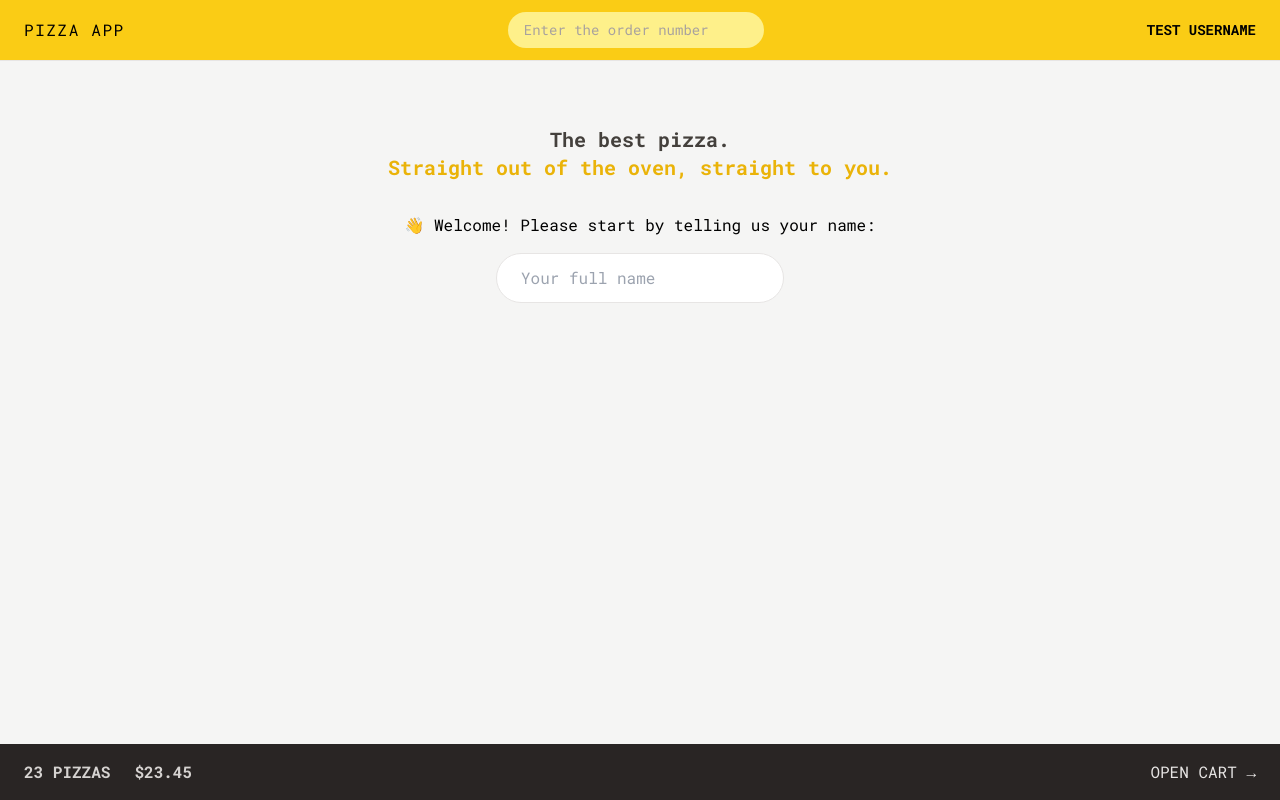
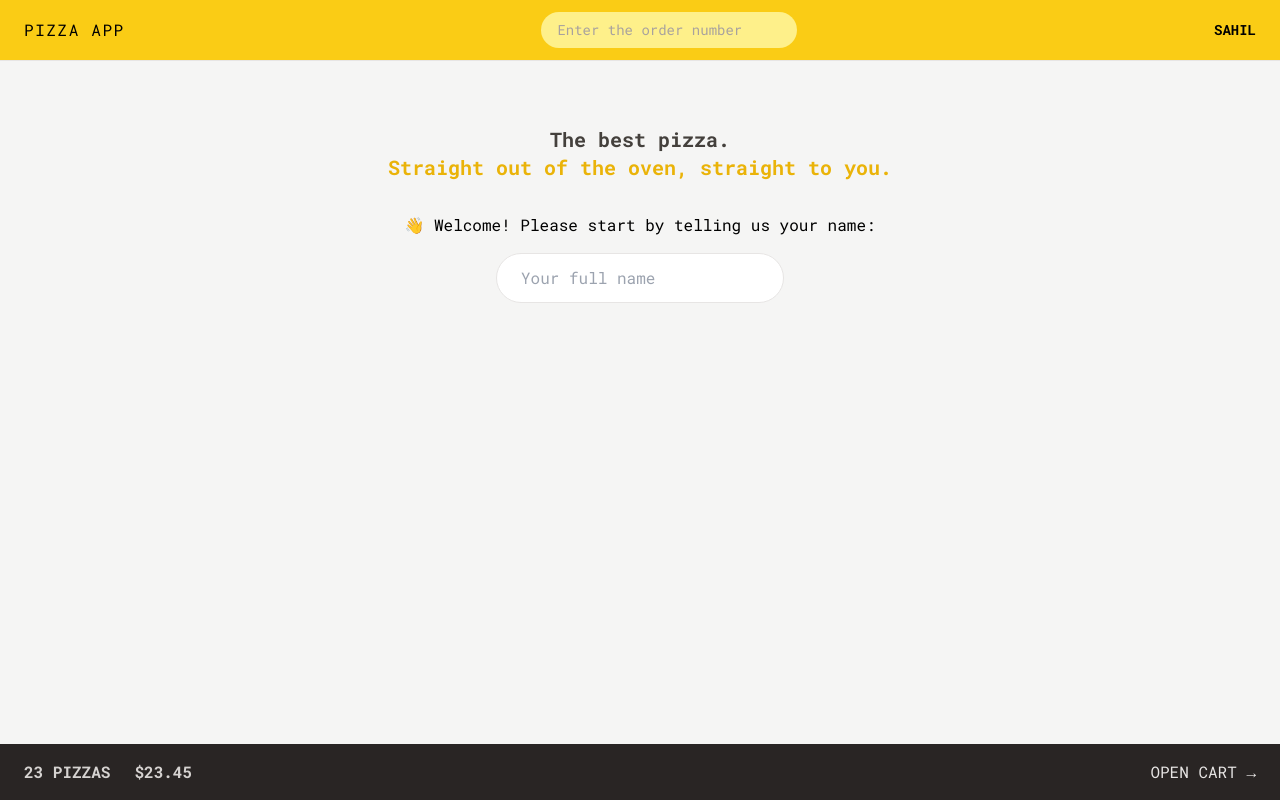
Before and after one commit to sahil-sth/pizza-order, a React (Vite) app: page / in a window 1280 px wide. Built offline with nearby package versions, Linux system fonts and the light colour scheme.

Commit message:
Get userName from redux store

```diff
--- a/src/features/user/Username.jsx
+++ b/src/features/user/Username.jsx
@@ -1,6 +1,8 @@
+import { useSelector } from "react-redux";
 function Username() {
+  const userName = useSelector((state) => state.user.username);
   return (
-    <div className="hidden text-sm font-semibold sm:block">Test Username</div>
+    <div className="hidden text-sm font-semibold sm:block">{userName}</div>
   );
 }
 
--- a/src/features/user/userSlice.js
+++ b/src/features/user/userSlice.js
@@ -24,7 +24,7 @@
 // }
 
 const initialState = {
-  username: "",
+  username: "SAHIL",
 };
 // userSlice
 const userSlice = createSlice({
```
